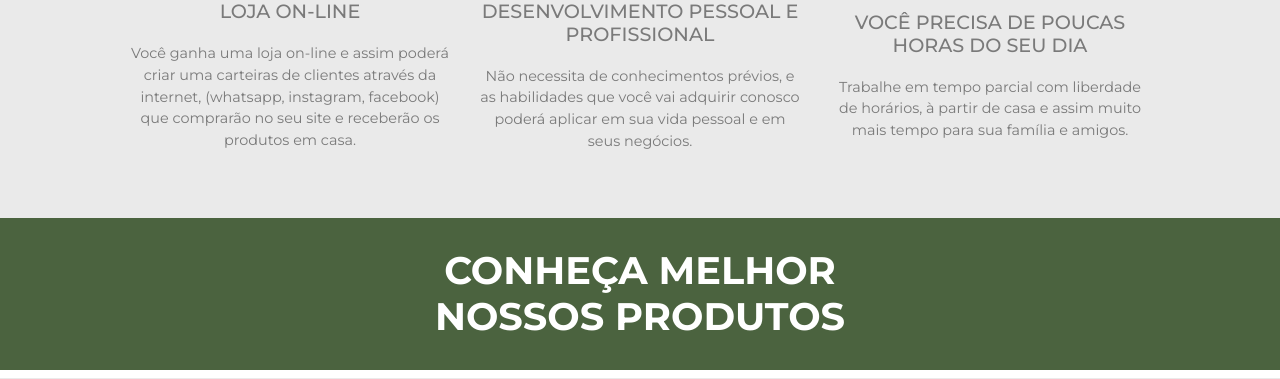
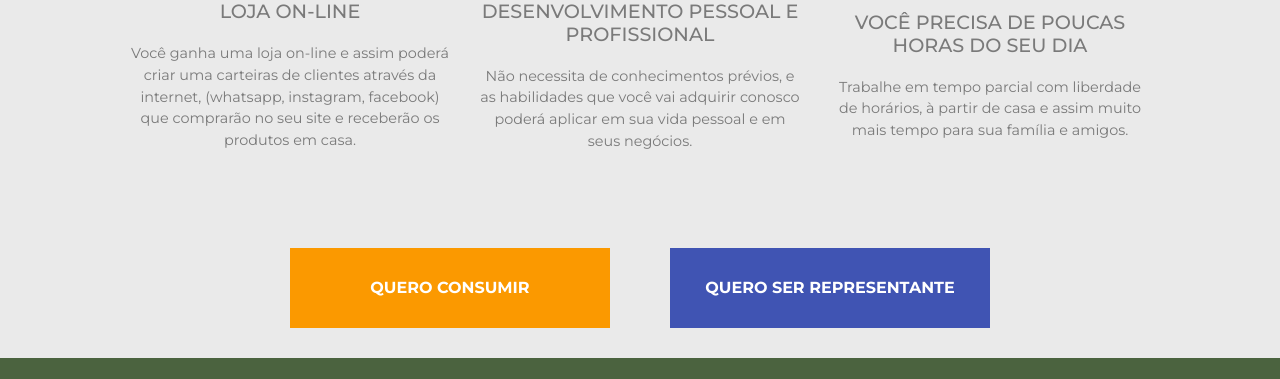
Before and after one commit to emanoelsalmeida/mmn-site, a PHP site: page / in a window 1280 px wide. Shown: the part 3280-3659 px from the top of the page. Run offline with PHP 8.4, Linux system fonts and the light colour scheme; some libraries are stand-ins or nearby versions.

Commit message:
Add files via upload

```diff
--- a/css/style.css
+++ b/css/style.css
@@ -165,6 +165,39 @@ margin: 20px 0;
     display: block;
     margin: 0 auto;
 }
+.button{
+    display: flex;
+    justify-content: center;
+}
+.button .b1{
+    background-color:#fb9900;
+    color:white;
+    text-align: center;
+    width: 25vw;
+    height: 10vh;
+    font-size: 1em;
+    cursor: pointer;
+    text-transform: uppercase;
+    margin: 30px 30px;
+    border: none;
+    font-weight: 700;
+
+}
+.button .b2{
+    background-color:#4054b3;
+    color:white;
+    text-align: center;
+    width: 25vw;
+    height: 10vh;
+
+    font-size: 1em;
+    cursor: pointer;
+    text-transform: uppercase;
+    margin: 30px 30px;
+    border: none;
+    font-weight: 700;
+
+}
 
 .p4{
     background-color: #4b633f;
@@ -249,11 +282,11 @@ margin: 20px 0;
         display: block;
         margin: 0 auto;
     }
-    .p1-item:nth-child(2), .p5-item:nth-child(2){
+    .p1-item:nth-child(2), .p5-item:nth-child(2), .button{
         display: flex;
         flex-direction: column;
      }
-     .p1-item .b1, .p1-item .b2, .p5-item .b1, .p5-item .b2{
+     .p1-item .b1, .p1-item .b2, .p5-item .b1, .p5-item .b2, .button .b1, .button .b2{
          width: 80%;
          height: 10vh;
      }
--- a/index.html
+++ b/index.html
@@ -37,10 +37,10 @@
 
                 </div>
                 <div class="p1-item">
-                    <form action="#">
+                    <form action="https://api.whatsapp.com/send?phone=555511930986147&text=Quero%20consumir%20os%20produtos%20da%20Maravilhas%20da%20Terra">
                         <button class="color b1"> Quero consumir</button>
                     </form>
-                    <form action="#">
+                    <form action="https://api.whatsapp.com/send?phone=5511930986147&text=Quero%20desenvolver%20um%20trabalho%20na%20Maravilhas%20da%20Terra">
                         <button class="color b2"> Quero Ser Representante</button>
                     </form>
                 </div>
@@ -140,8 +140,15 @@
                         Trabalhe em tempo parcial com liberdade de horários, à partir de casa e assim muito mais tempo para sua família e amigos.
                     </p>
                 </div>
-
             </div>
+            <div class="button">
+                <form action="https://api.whatsapp.com/send?phone=555511930986147&text=Quero%20consumir%20os%20produtos%20da%20Maravilhas%20da%20Terra">
+                    <button class="color b1"> Quero consumir</button>
+                </form>
+                <form action="https://api.whatsapp.com/send?phone=5511930986147&text=Quero%20desenvolver%20um%20trabalho%20na%20Maravilhas%20da%20Terra">
+                    <button class="color b2"> Quero Ser Representante</button>
+                </form>
+               </div>
          </div>
 
         <div class="p4">
@@ -156,12 +163,12 @@
                 <iframe width="636" height="358" src="https://www.youtube.com/embed/AG16PG9uu9w" frameborder="0" allow="accelerometer; autoplay; clipboard-write; encrypted-media; gyroscope; picture-in-picture" allowfullscreen></iframe>
             </div>
           <div class="p5-item">
-              <form action="#">
-                  <button class="color b1"> Quero consumir</button>
-              </form>
-              <form action="#">
-                  <button class="color b2"> Quero Ser Representante</button>
-              </form>
+            <form action="https://api.whatsapp.com/send?phone=555511930986147&text=Quero%20consumir%20os%20produtos%20da%20Maravilhas%20da%20Terra">
+                <button class="color b1"> Quero consumir</button>
+            </form>
+            <form action="https://api.whatsapp.com/send?phone=5511930986147&text=Quero%20desenvolver%20um%20trabalho%20na%20Maravilhas%20da%20Terra">
+                <button class="color b2"> Quero Ser Representante</button>
+            </form>
            </div>
            <div class="p5-item">
                <img src="pt1.png" alt="">
```
